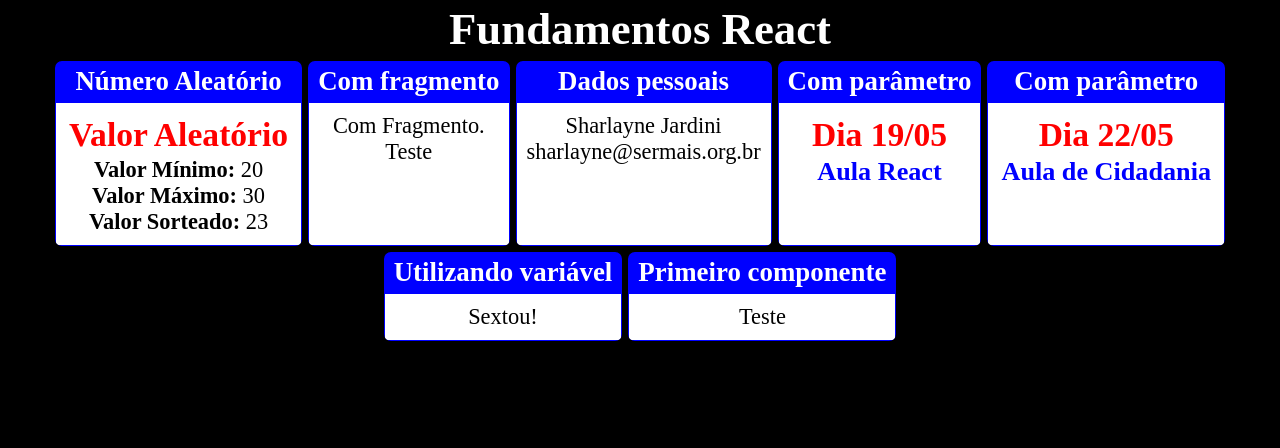
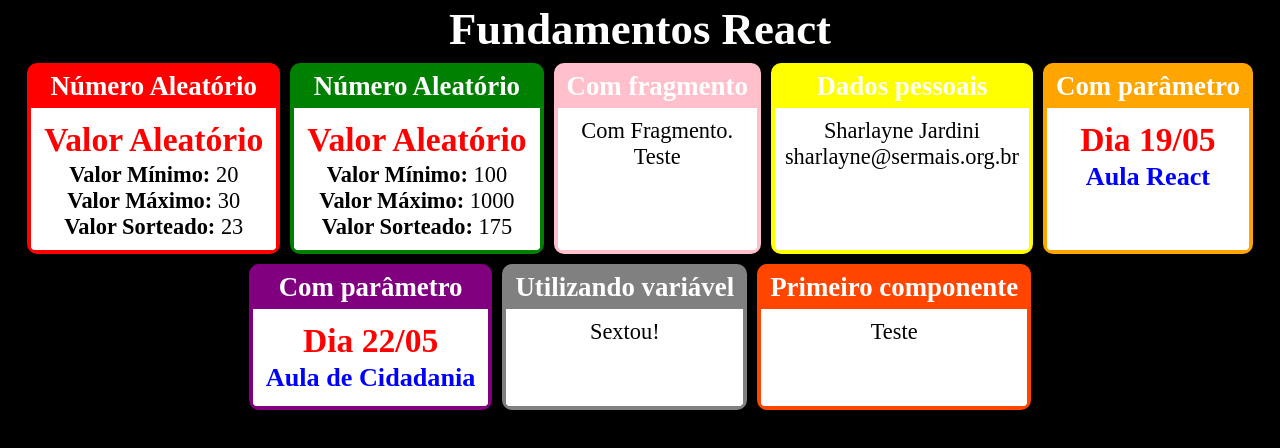
Before and after one commit to shajardini/ReactMGSP, a React (Create React App) app: page / in a window 1280 px wide. Shown: the top 448 px of the page. Built offline with nearby package versions, Linux system fonts and the light colour scheme.

Commit message:
atualização

```diff
--- a/src/App.jsx
+++ b/src/App.jsx
@@ -20,32 +20,37 @@
 
         <div className="cartoes">
 
-            <Modelo titulo="Número Aleatório">
+            <Modelo titulo="Número Aleatório" cor='red'>
                 <NumeroAleatorio minimo={20} maximo={30}/>
             </Modelo>
 
-            <Modelo titulo='Com fragmento'>
+             <Modelo titulo="Número Aleatório" cor="green">
+                <NumeroAleatorio minimo={100} maximo={1000}/>
+            </Modelo>
+
+
+
+            <Modelo titulo='Com fragmento' cor="pink">
                 <Fragmento />
             </Modelo>
 
-
-            <Modelo titulo='Dados pessoais'>
+            <Modelo titulo='Dados pessoais' cor="yellow">
                 <DadosPessoais />
             </Modelo>
 
-            <Modelo titulo='Com parâmetro'>
+            <Modelo titulo='Com parâmetro' cor="orange">
                 <ComParametro titulo="Dia 19/05" subtitulo="Aula React" />
             </Modelo>
 
-            <Modelo titulo='Com parâmetro'>
+            <Modelo titulo='Com parâmetro' cor="purple">
                 <ComParametro titulo="Dia 22/05" subtitulo="Aula de Cidadania" />
             </Modelo>
 
-            <Modelo titulo='Utilizando variável'>
+            <Modelo titulo='Utilizando variável' cor="grey">
                 <p>{mensagem}</p>
             </Modelo>
 
-            <Modelo titulo='Primeiro componente'>
+            <Modelo titulo='Primeiro componente' cor="orangered">
                 <Primeiro />
             </Modelo>
         </div>
--- a/src/components/layout/Modelo.jsx
+++ b/src/components/layout/Modelo.jsx
@@ -2,8 +2,15 @@
 
 
 export default props =>{
+
+    const estilo ={
+        backgroundColor: props.cor,
+        borderColor: props.cor
+    }
+
+
    return(
-    <div className='cartao'>
+    <div className='cartao' style={estilo}>
         <div className='titulo'>{props.titulo}</div>
         <div className='conteudo'>{props.children}</div>
     </div>
--- a/src/components/layout/modelo.css
+++ b/src/components/layout/modelo.css
@@ -6,6 +6,7 @@
     border-radius: 10px;
     min-width: 200px;
     background-color: blue;
+    margin: 5px;
 }
 
 .cartao .titulo{
```
